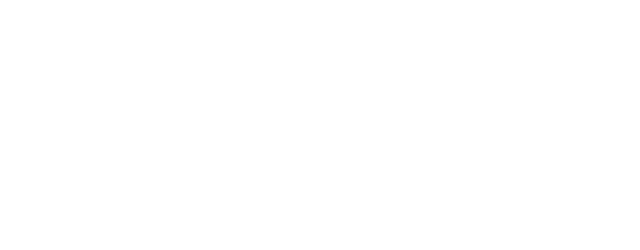
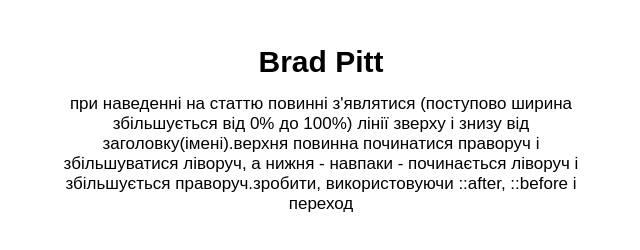
Before and after one commit to maisonsantana/transition_project, a plain HTML site: page index.html in a window 1280 px wide. Shown: the whole page, without its empty margins (319-959 px from the left). Drawn offline with Linux system fonts and the light colour scheme.

Commit message:
Add animation&styles for h2

```diff
--- a/assets/css/style.css
+++ b/assets/css/style.css
@@ -1,6 +1,52 @@
-*{
+* {
   margin: 0;
   border: none;
   padding: 0;
   box-sizing: border-box;
+  font-family: "Ubuntu", sans-serif;
 }
+.user-card {
+  margin: 0 auto;
+  width: 550px;
+  text-align: center;
+}
+.user-card__name {
+  display: inline-block;
+  position: relative;
+  margin-top: 30px;
+  padding: 15px;
+  transition: all 600ms ease-in-out;
+  font-size: 30px;
+}
+.user-card__name::after,
+.user-card__name::before {
+  display: block;
+  position: absolute;
+  height: 0.1em;
+  content: "";
+  transition: all 0.5s ease-in;
+  background-color: rgb(90, 88, 88);
+}
+.user-card__name::after {
+  width: 0;
+  top: 80%;
+  left: 10%;
+}
+.user-card__name::before {
+  width: 0;
+  right: 10%;
+  bottom: 80%;
+}
+.user-card__name:hover {
+  border: 2px solid grey;
+  border-radius: 10px;
+  background-color: grey;
+  color: white;
+}
+.user-card__name:hover::after,
+.user-card__name:hover::before {
+  width: 80%;
+}
+.user-card__paragraph {
+  font-size: 17px;
+}
--- a/index.html
+++ b/index.html
@@ -4,8 +4,21 @@
     <meta charset="UTF-8" />
     <meta http-equiv="X-UA-Compatible" content="IE=edge" />
     <meta name="viewport" content="width=device-width, initial-scale=1.0" />
-    <link rel="stylesheet" href="./assets/css/style.css">
+    <link rel="stylesheet" href="./assets/css/style.css" />
     <title>document</title>
   </head>
-  <body></body>
+  <body>
+    <main>
+      <article class="user-card">
+        <h2 class="user-card__name">Brad Pitt</h2>
+        <p class="user-card__paragraph">
+          при наведенні на статтю повинні з'являтися (поступово ширина
+          збільшується від 0% до 100%) лінії зверху і знизу від
+          заголовку(імені).верхня повинна починатися праворуч і збільшуватися
+          ліворуч, а нижня - навпаки - починається ліворуч і збільшується
+          праворуч.зробити, використовуючи ::after, ::before і переход
+        </p>
+      </article>
+    </main>
+  </body>
 </html>
```
